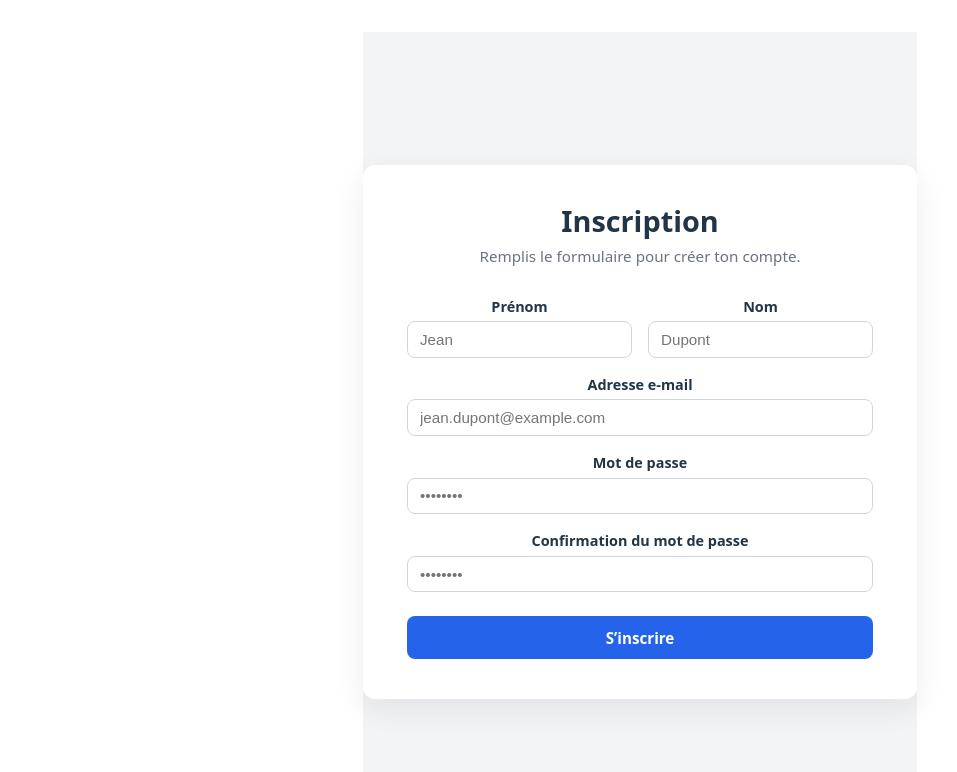
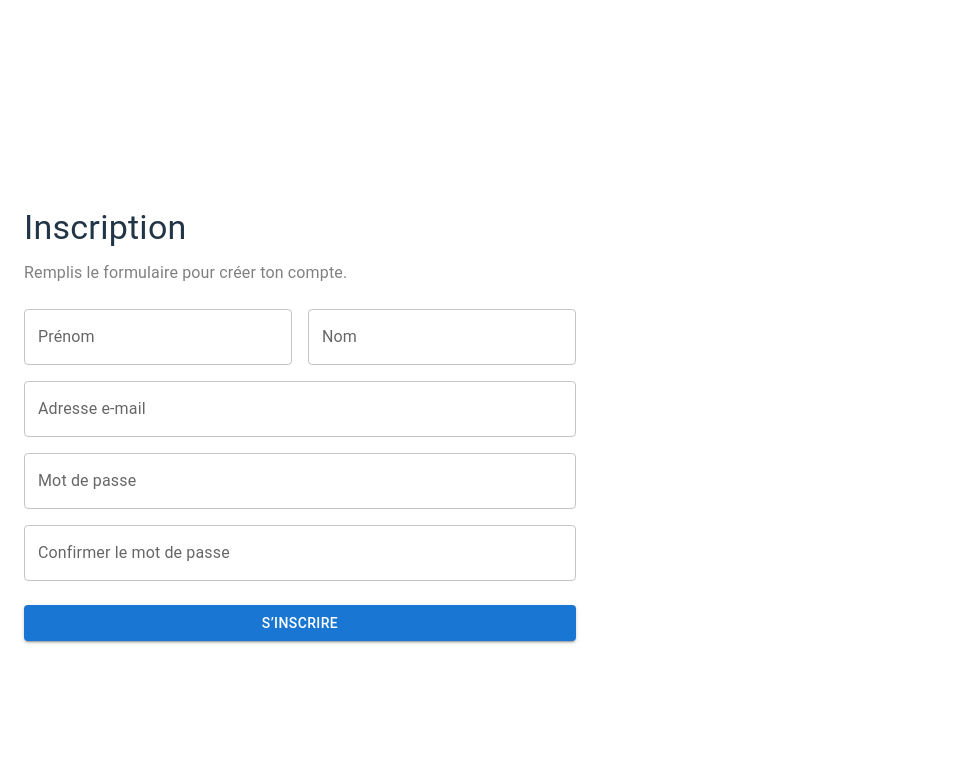
Before and after one commit to scmct9nsy4-sys/residentapp, a React (Vite) app: page / in a window 1280 px wide. Shown: the top 772 px of the page, without its empty margins (0-957 px from the left). Built offline with nearby package versions, Linux system fonts and the light colour scheme.

Commit message:
Use MUI form with correct type imports

```diff
--- a/src/App.tsx
+++ b/src/App.tsx
@@ -1,6 +1,12 @@
 import { useState } from "react";
-import type { FormEvent, ChangeEvent } from "react";
-import "./App.css";
+import type { ChangeEvent, FormEvent } from "react";
+
+import Container from "@mui/material/Container";
+import Box from "@mui/material/Box";
+import Typography from "@mui/material/Typography";
+import TextField from "@mui/material/TextField";
+import Button from "@mui/material/Button";
+import Alert from "@mui/material/Alert";
 
 type FormData = {
   firstName: string;
@@ -12,7 +18,7 @@ type FormData = {
 
 type FormErrors = Partial<Record<keyof FormData, string>>;
 
-function App() {
+export default function App() {
   const [formData, setFormData] = useState<FormData>({
     firstName: "",
     lastName: "",
@@ -24,9 +30,7 @@ function App() {
   const [errors, setErrors] = useState<FormErrors>({});
   const [submitted, setSubmitted] = useState(false);
 
-  const handleChange = (
-    event: ChangeEvent<HTMLInputElement>
-  ) => {
+  const handleChange = (event: ChangeEvent<HTMLInputElement>) => {
     const { name, value } = event.target;
 
     setFormData((prev) => ({
@@ -34,7 +38,6 @@ function App() {
       [name]: value,
     }));
 
-    // On efface l’erreur au fur et à mesure que l’utilisateur corrige
     setErrors((prev) => ({
       ...prev,
       [name]: "",
@@ -47,26 +50,21 @@ function App() {
     if (!formData.firstName.trim()) {
       newErrors.firstName = "Le prénom est obligatoire.";
     }
-
     if (!formData.lastName.trim()) {
       newErrors.lastName = "Le nom est obligatoire.";
     }
-
     if (!formData.email.trim()) {
-      newErrors.email = "L’adresse e-mail est obligatoire.";
+      newErrors.email = "L'adresse e-mail est obligatoire.";
     } else if (!/^\S+@\S+\.\S+$/.test(formData.email)) {
       newErrors.email = "Adresse e-mail invalide.";
     }
-
     if (!formData.password) {
       newErrors.password = "Le mot de passe est obligatoire.";
     } else if (formData.password.length < 6) {
-      newErrors.password = "Le mot de passe doit contenir au moins 6 caractères.";
+      newErrors.password =
+        "Le mot de passe doit contenir au moins 6 caractères.";
     }
-
-    if (!formData.confirmPassword) {
-      newErrors.confirmPassword = "Veuillez confirmer le mot de passe.";
-    } else if (formData.confirmPassword !== formData.password) {
+    if (formData.confirmPassword !== formData.password) {
       newErrors.confirmPassword = "Les mots de passe ne correspondent pas.";
     }
 
@@ -74,7 +72,7 @@ function App() {
     return Object.keys(newErrors).length === 0;
   };
 
-  const handleSubmit = (event: FormEvent) => {
+  const handleSubmit = (event: FormEvent<HTMLFormElement>) => {
     event.preventDefault();
 
     if (!validate()) {
@@ -82,110 +80,95 @@ function App() {
       return;
     }
 
-    // Ici tu pourrais envoyer les données vers une API plus tard.
-    console.log("Formulaire soumis :", formData);
+    console.log("Inscription réussie :", formData);
     setSubmitted(true);
   };
 
   return (
-    <div className="app-container">
-      <div className="form-card">
-        <h1>Inscription</h1>
-        <p className="subtitle">
+    <Container maxWidth="sm">
+      <Box sx={{ mt: 6 }}>
+        <Typography variant="h4" component="h1" gutterBottom>
+          Inscription
+        </Typography>
+        <Typography variant="body1" sx={{ mb: 3, color: "gray" }}>
           Remplis le formulaire pour créer ton compte.
-        </p>
+        </Typography>
 
-        <form onSubmit={handleSubmit} noValidate>
-          <div className="form-row">
-            <div className="form-field">
-              <label htmlFor="firstName">Prénom</label>
-              <input
-                id="firstName"
+        {submitted && (
+          <Alert severity="success" sx={{ mb: 3 }}>
+            Inscription envoyée !
+          </Alert>
+        )}
+
+        <Box component="form" noValidate onSubmit={handleSubmit}>
+          <Box sx={{ display: "flex", gap: 2 }}>
+            <TextField
+              fullWidth
+              label="Prénom"
               name="firstName"
-                type="text"
               value={formData.firstName}
               onChange={handleChange}
-                placeholder="Jean"
+              error={Boolean(errors.firstName)}
+              helperText={errors.firstName}
             />
-              {errors.firstName && (
-                <p className="error">{errors.firstName}</p>
-              )}
-            </div>
-
-            <div className="form-field">
-              <label htmlFor="lastName">Nom</label>
-              <input
-                id="lastName"
+            <TextField
+              fullWidth
+              label="Nom"
               name="lastName"
-                type="text"
               value={formData.lastName}
               onChange={handleChange}
-                placeholder="Dupont"
+              error={Boolean(errors.lastName)}
+              helperText={errors.lastName}
             />
-              {errors.lastName && (
-                <p className="error">{errors.lastName}</p>
-              )}
-            </div>
-          </div>
+          </Box>
 
-          <div className="form-field">
-            <label htmlFor="email">Adresse e-mail</label>
-            <input
-              id="email"
+          <TextField
+            fullWidth
+            label="Adresse e-mail"
             name="email"
             type="email"
+            sx={{ mt: 2 }}
             value={formData.email}
             onChange={handleChange}
-              placeholder="jean.dupont@example.com"
+            error={Boolean(errors.email)}
+            helperText={errors.email}
           />
-            {errors.email && <p className="error">{errors.email}</p>}
-          </div>
 
-          <div className="form-field">
-            <label htmlFor="password">Mot de passe</label>
-            <input
-              id="password"
+          <TextField
+            fullWidth
+            label="Mot de passe"
             name="password"
             type="password"
+            sx={{ mt: 2 }}
             value={formData.password}
             onChange={handleChange}
-              placeholder="••••••••"
+            error={Boolean(errors.password)}
+            helperText={errors.password}
           />
-            {errors.password && (
-              <p className="error">{errors.password}</p>
-            )}
-          </div>
 
-          <div className="form-field">
-            <label htmlFor="confirmPassword">
-              Confirmation du mot de passe
-            </label>
-            <input
-              id="confirmPassword"
+          <TextField
+            fullWidth
+            label="Confirmer le mot de passe"
             name="confirmPassword"
             type="password"
+            sx={{ mt: 2 }}
             value={formData.confirmPassword}
             onChange={handleChange}
-              placeholder="••••••••"
+            error={Boolean(errors.confirmPassword)}
+            helperText={errors.confirmPassword}
           />
-            {errors.confirmPassword && (
-              <p className="error">{errors.confirmPassword}</p>
-            )}
-          </div>
 
-          <button type="submit" className="submit-button">
+          <Button
+            type="submit"
+            variant="contained"
+            color="primary"
+            sx={{ mt: 3 }}
+            fullWidth
+          >
             S’inscrire
-          </button>
-
-          {submitted && (
-            <p className="success-message">
-              Inscription envoyée (voir la console du navigateur) !
-            </p>
-          )}
-        </form>
-      </div>
-    </div>
+          </Button>
+        </Box>
+      </Box>
+    </Container>
   );
 }
-
-export default App;
```
Lines whose indentation alone changed are shown as unchanged.
